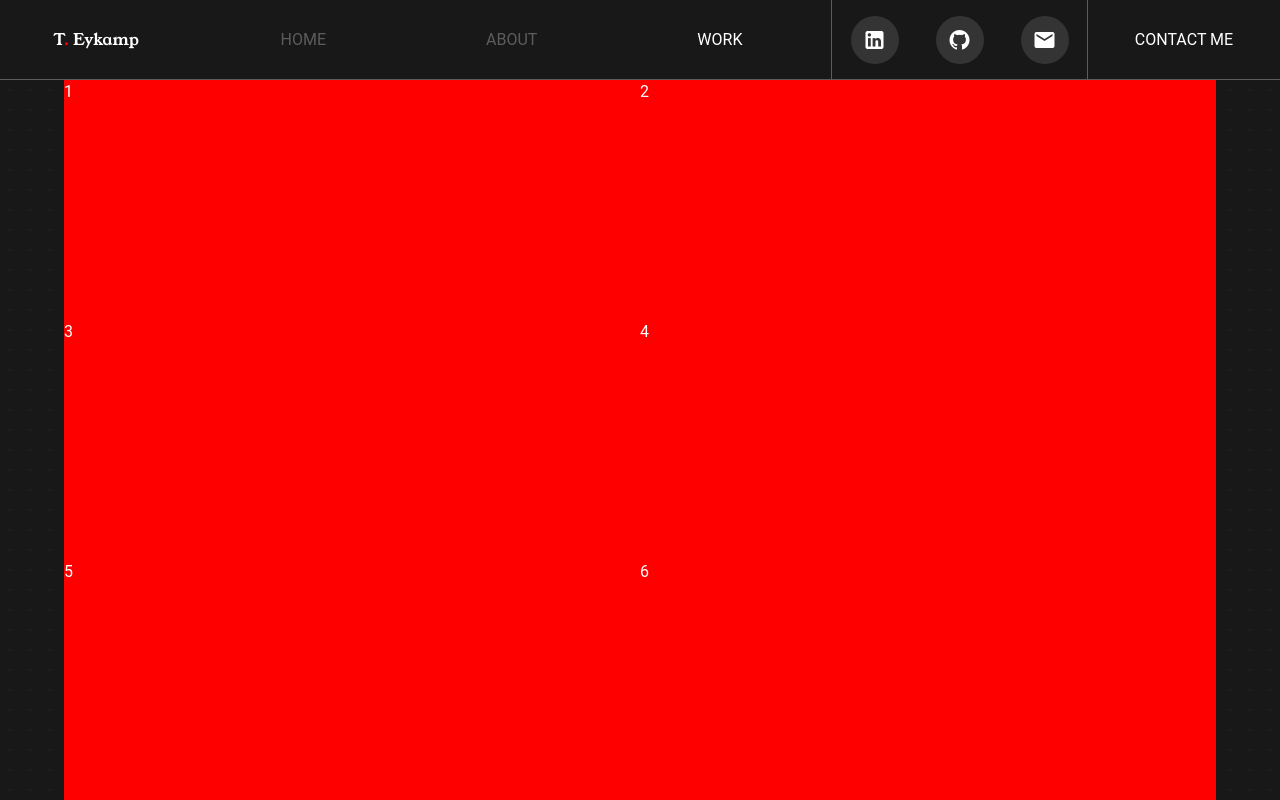
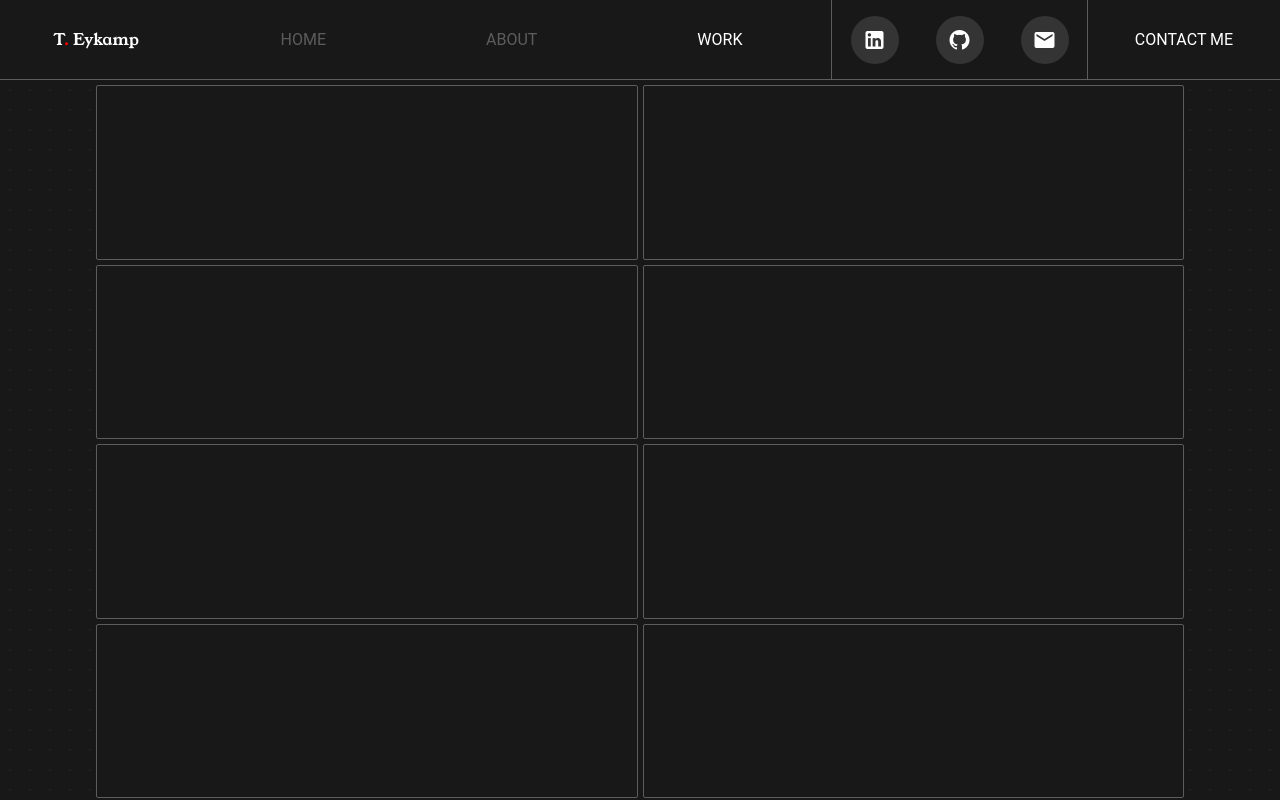
Before and after one commit to teykamp/homepage-2, a Vue app: page /work in a window 1280 px wide. Built offline with nearby package versions, Linux system fonts and the light colour scheme.

Commit message:
workvie layout

```diff
--- a/src/views/WorkView.vue
+++ b/src/views/WorkView.vue
@@ -2,27 +2,42 @@
   <div class="d-flex justify-center">
     <div
       :style="{
-        width: '90%',
+        width: '85%',
         display: 'grid',
         'grid-template-columns': 'repeat(2, 1fr)',
+        gap: '5px',
+        'margin-top': '5px',
       }"
     >
-      <div
-        v-for="index in 6"
+      <CardAnimationWrapper
+        v-for="index in 8"
         :key="index"
-        :style="{
-        height: mdAndUp ? 'calc((100vh - 80px) / 3)' : '300px',
-        color: 'white',
-        background: 'red',
+        :format="{
+          borderAnimation: false,
+          border: true,
+          hoverEffect: false,
+          width: '100%',
         }"
       >
-    {{ index }}</div>
+        <template #content>
+          <div :style="{
+            height: mdAndUp ? 'calc((100vh - 80px - 30px) / 4)' : '300px',
+            width: '100%',
+          }">
+            <!-- <v-img
+              cover
+              src="https://external-content.duckduckgo.com/iu/?u=http%3A%2F%2Fgetwallpapers.com%2Fwallpaper%2Ffull%2Ff%2Fb%2F7%2F358289.jpg&f=1&nofb=1&ipt=a062aef7ff64f1c76e5b33e6d45ef3a679a9bf3a2fab4a671143f12742282069&ipo=images"
+            ></v-img> -->
+          </div>
+        </template>
+      </CardAnimationWrapper>
 
     </div>
   </div>
 </template>
 
 <script setup lang="ts">
+import CardAnimationWrapper from '../components/CardAnimationWrapper.vue';
 import { useDisplay } from 'vuetify';
 
 const { mdAndUp } = useDisplay()
```
